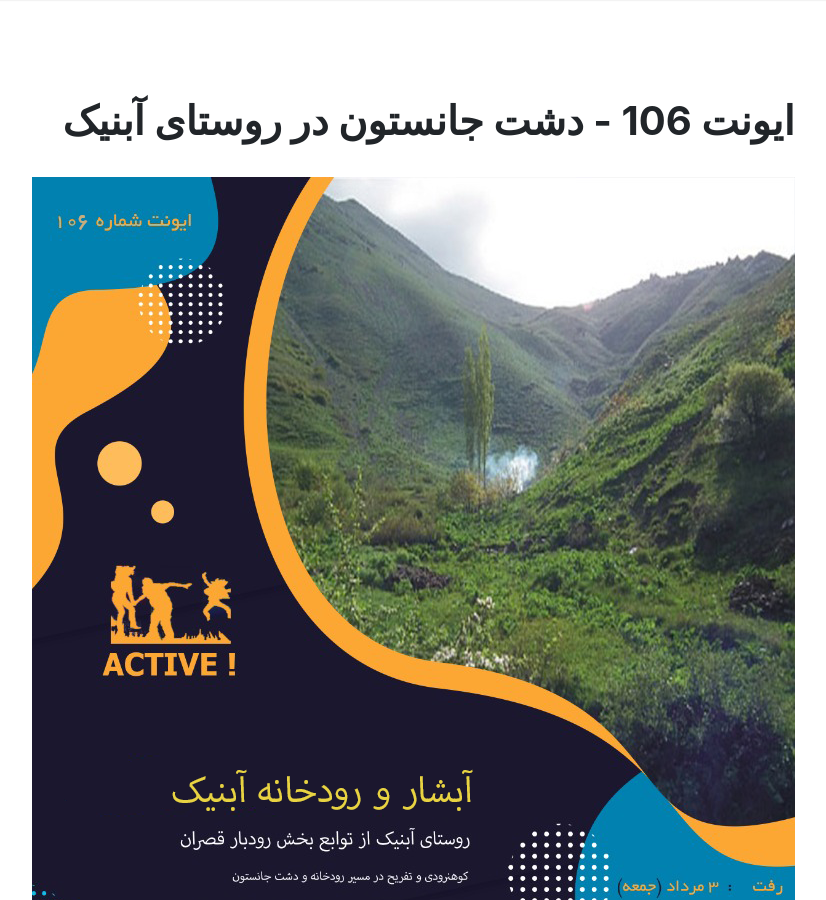
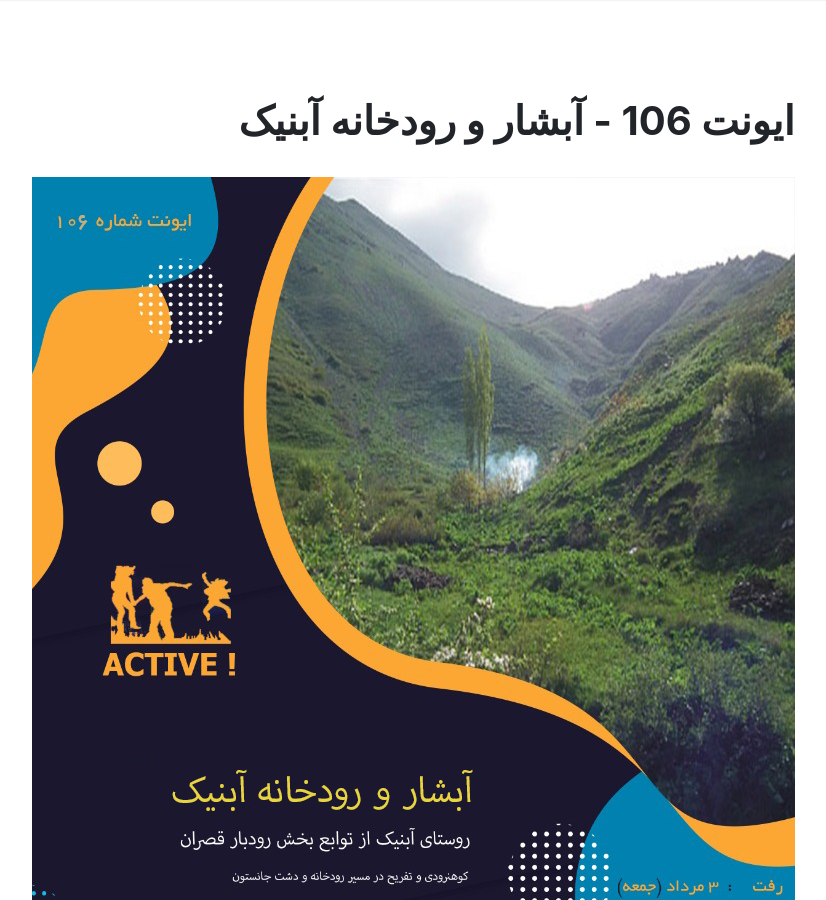
Before and after one commit to MHKarami97/active, a Jekyll site: the page built from _posts/2021-08-23-janeston.md, in a window 1280 px wide and 900 px high. Shown: the whole window, without its empty margins (293-1119 px from the left). Built offline with Jekyll 4.4.1, drawn with Linux system fonts in a browser that asks for light colours; nearby versions of some CDN libraries; comment, search, counter and statistics services are not loaded.

Commit message:
update janeston

```diff
--- a/_posts/2021-08-23-janeston.md
+++ b/_posts/2021-08-23-janeston.md
@@ -1,11 +1,11 @@
 ---
 layout: post
-title:  "ایونت 106 - دشت جانستون در روستای آبنیک"
+title:  "ایونت 106 - آبشار و رودخانه آبنیک"
 author: mhk
 categories: [Nature]
 tags: [nature, janeston]
 image: assets/img/nature/106-janeston.png
-description: "ایونت 106 - دشت جانستون در روستای آبنیک"
+description: "ایونت 106 - آبشار و رودخانه آبنیک"
 featured: true
 hidden: true
 rating: 5
```
